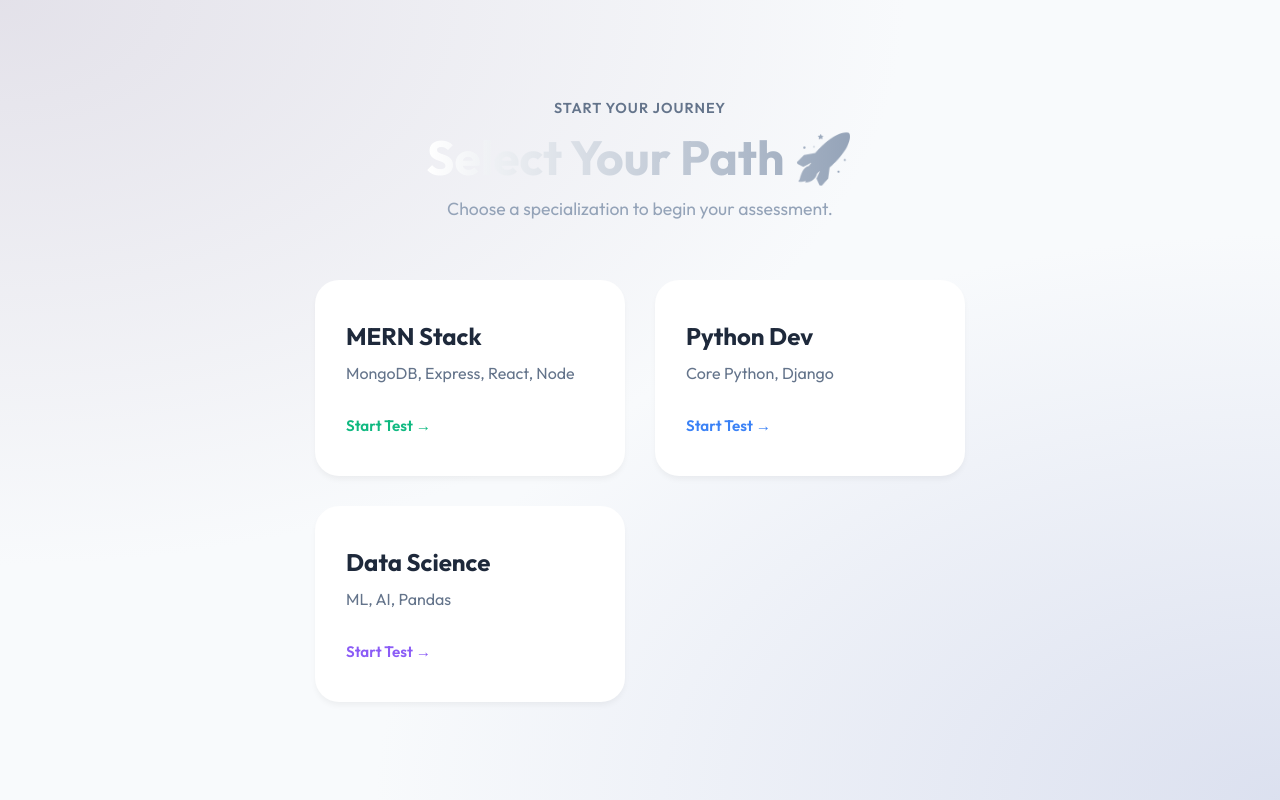
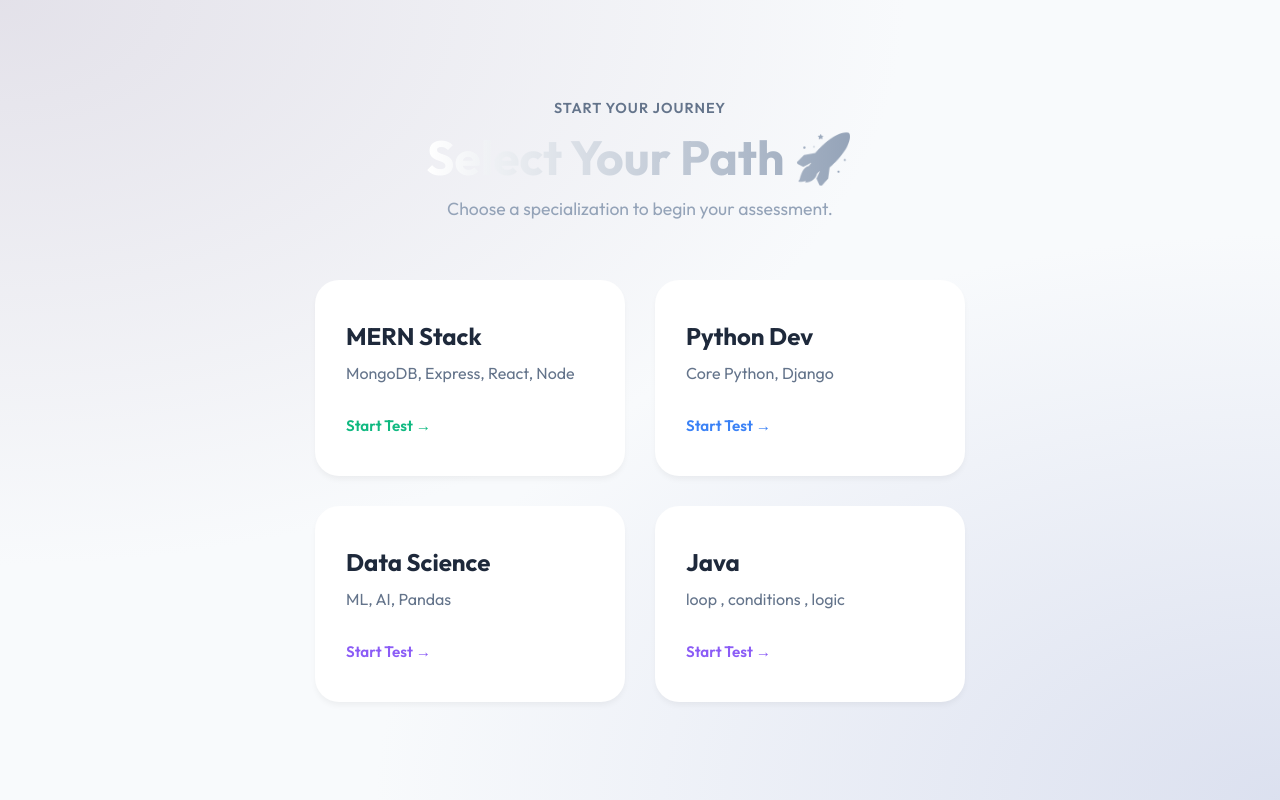
Before and after one commit to sonam388/Apptitue, a React (Vite) app: page /streem in a window 1280 px wide. Built offline with nearby package versions, Linux system fonts and the light colour scheme.

Commit message:
Update Streem.jsx

```diff
--- a/src/Component/Streem.jsx
+++ b/src/Component/Streem.jsx
@@ -48,6 +48,16 @@ const Streem = () => {
           </Link>
         </div>
 
+        <div className="stream-card hard">
+          <Link className="card-link" to="/category/Java">
+            <div className="card-content">
+              <h3>Java</h3>
+              <p>loop , conditions , logic</p>
+              <span className="arrow-btn">Start Test →</span>
+            </div>
+          </Link>
+        </div>
+
       </div>
     </div>
   )
```
